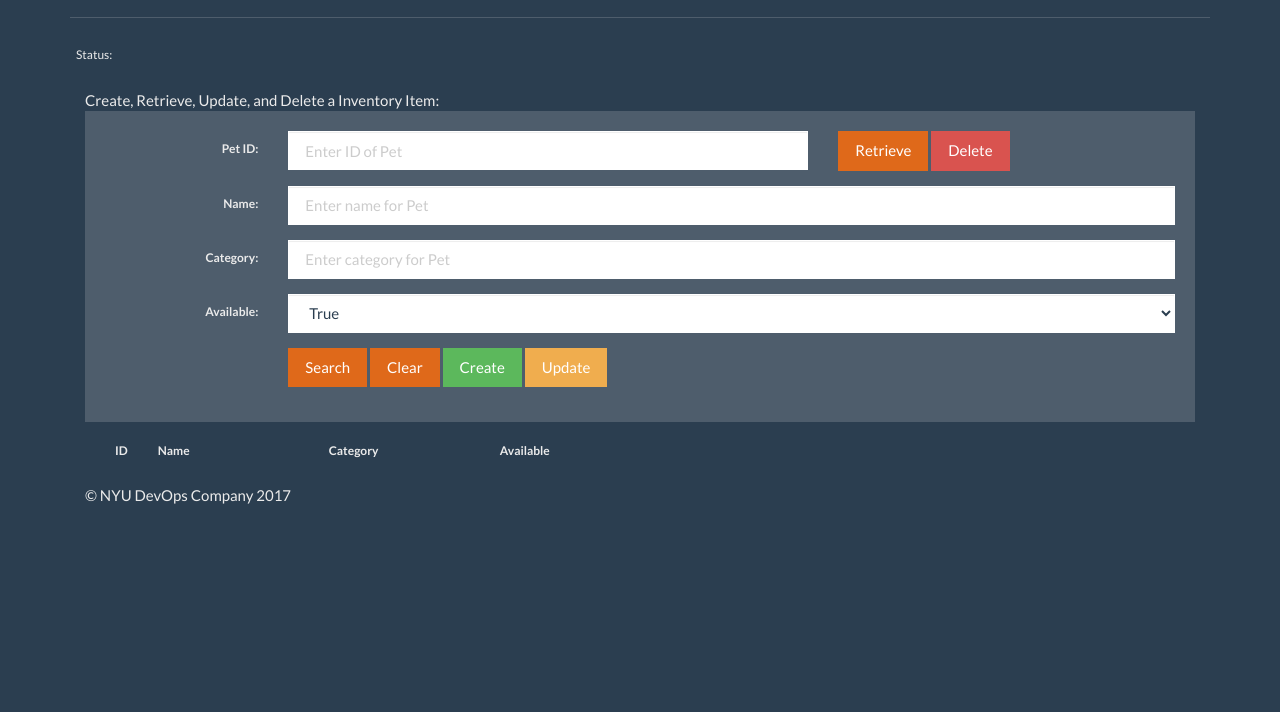
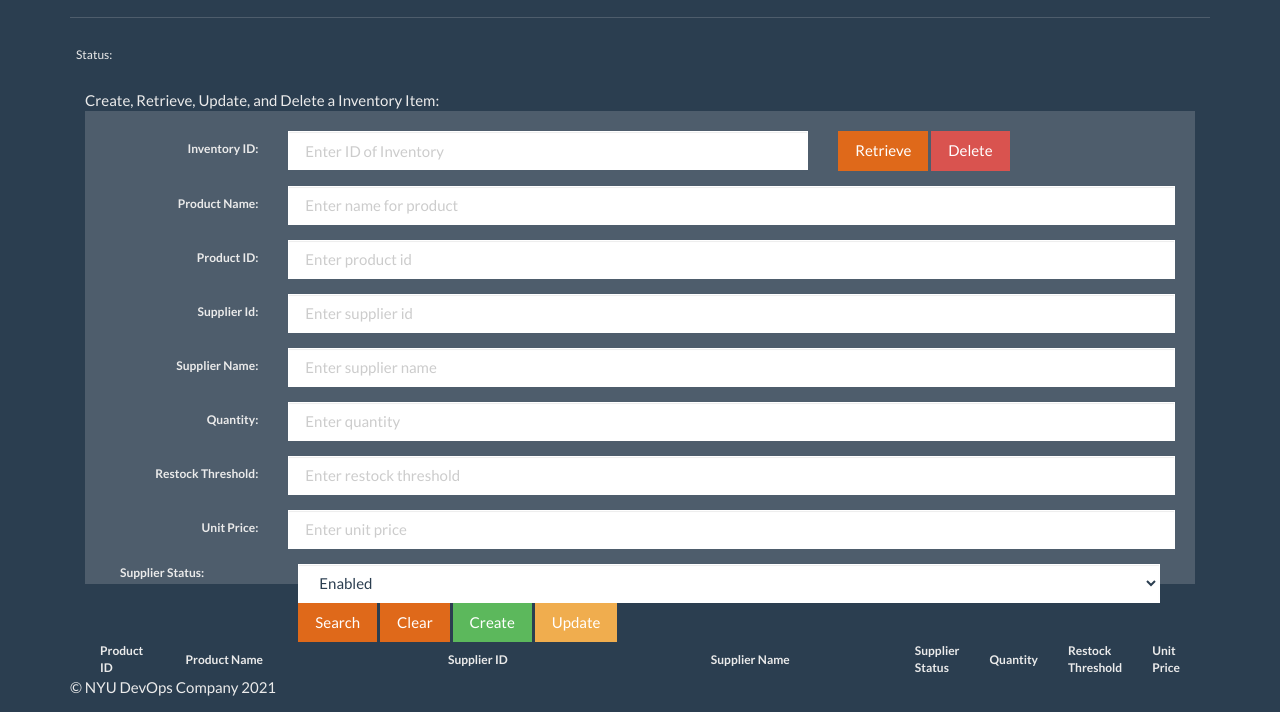
Before and after one commit to NYU-DevOps-Inventory-Team/inventories, a plain HTML site: page static/index.html in a window 1280 px wide. Shown: the part 88-800 px from the top of the page. Drawn offline with Linux system fonts and the light colour scheme; files that its build step writes are made by us from their sources; files whose address does not match are found by name.

Commit message:
made changes from pets to inventory data model

```diff
--- a/static/index.html
+++ b/static/index.html
@@ -27,9 +27,9 @@
           <div class="well">
             <div class="form-horizontal">
               <div class="form-group">
-                <label class="control-label col-sm-2" for="pet_id">Pet ID:</label>
+                <label class="control-label col-sm-2" for="inventory_id">Inventory ID:</label>
                 <div class="col-sm-6">
-                  <input type="text" class="form-control" id="pet_id" placeholder="Enter ID of Pet">
+                  <input type="text" class="form-control" id="inventory_id" placeholder="Enter ID of Inventory">
                 </div>
                 <div class="col-sm-4">
                   <button type="submit" class="btn btn-primary" id="retrieve-btn">Retrieve</button>
@@ -40,23 +40,54 @@
 
             <div class="form-horizontal">
               <div class="form-group">
-                <label class="control-label col-sm-2" for="pet_name">Name:</label>
+                <label class="control-label col-sm-2" for="product_name">Product Name:</label>
                 <div class="col-sm-10">
-                  <input type="text" class="form-control" id="pet_name" placeholder="Enter name for Pet">
+                  <input type="text" class="form-control" id="product_name" placeholder="Enter name for product">
                 </div>
               </div>
               <div class="form-group">
-                <label class="control-label col-sm-2" for="pet_category">Category:</label>
+                <label class="control-label col-sm-2" for="product_id">Product ID:</label>
                 <div class="col-sm-10">
-                  <input type="text" class="form-control" id="pet_category" placeholder="Enter category for Pet">
+                  <input type="text" class="form-control" id="product_id" placeholder="Enter product id">
                 </div>
               </div>
               <div class="form-group">
-                <label class="control-label col-sm-2" for="pet_available">Available:</label>
+                <label class="control-label col-sm-2" for="supplier_id">Supplier Id:</label>
                 <div class="col-sm-10">
-                  <select class="form-control" id="pet_available">
-                      <option value="true" selected>True</option>
-                      <option value="false">False</option>
+                  <input type="text" class="form-control" id="supplier_id" placeholder="Enter supplier id">
+                </div>
+              </div>
+              <div class="form-group">
+                <label class="control-label col-sm-2" for="supplier_name">Supplier Name:</label>
+                <div class="col-sm-10">
+                  <input type="text" class="form-control" id="supplier_name" placeholder="Enter supplier name">
+                </div>
+              </div>
+              <div class="form-group">
+                <label class="control-label col-sm-2" for="quantity">Quantity:</label>
+                <div class="col-sm-10">
+                  <input type="text" class="form-control" id="quantity" placeholder="Enter quantity">
+                </div>
+              </div>
+              <div class="form-group">
+                <label class="control-label col-sm-2" for="restock_threshold">Restock Threshold:</label>
+                <div class="col-sm-10">
+                  <input type="text" class="form-control" id="restock_threshold" placeholder="Enter restock threshold">
+                </div>
+              </div>
+              <div class="form-group">
+                <label class="control-label col-sm-2" for="unit_price">Unit Price:</label>
+                <div class="col-sm-10">
+                  <input type="text" class="form-control" id="unit_price" placeholder="Enter unit price">
+                </div>
+              </div>
+            </div>
+              <div class="form-group">
+                <label class="control-label col-sm-2" for="supplier_status">Supplier Status:</label>
+                <div class="col-sm-10">
+                  <select class="form-control" id="supplier_status">
+                      <option value="enabled" selected>Enabled</option>
+                      <option value="disabled">Disabled</option>
                   </select>
                 </div>
               </div>
@@ -76,10 +107,15 @@
           <table class="table-striped">
             <thead>
             <tr>
-                <th class="col-md-1">ID</th>
-                <th class="col-md-4">Name</th>
-                <th class="col-md-4">Category</th>
-                <th class="col-md-3">Available</th>
+                <th class="col-md-1">Product ID</th>
+                <th class="col-md-4">Product Name</th>
+                <th class="col-md-4">Supplier ID</th>
+                <th class="col-md-3">Supplier Name</th>
+                <th class="col-md-3">Supplier Status</th>
+                <th class="col-md-3">Quantity</th>
+                <th class="col-md-3">Restock Threshold</th>
+                <th class="col-md-3">Unit Price</th>
+
             </tr>
             </thead>
           </table>
@@ -87,7 +123,7 @@
 
         <footer>
           <br><br>
-          <p>&copy; NYU DevOps Company 2017</p>
+          <p>&copy; NYU DevOps Company 2021</p>
         </footer>
         </div><!--/span-->
      </div><!--/row-->
```
